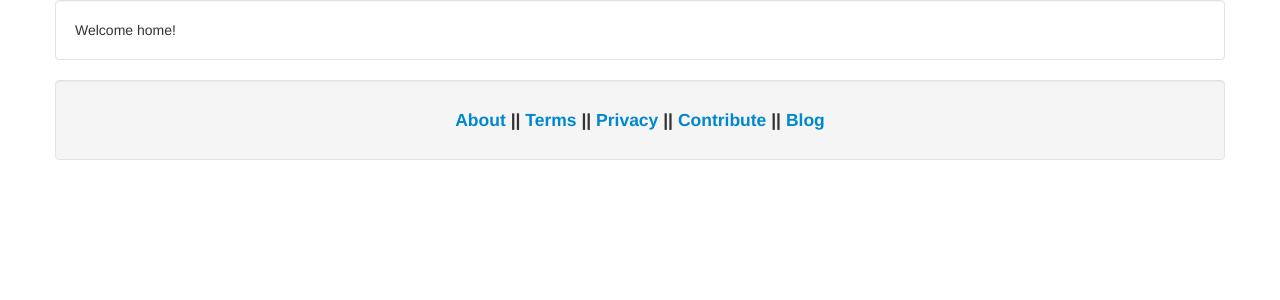
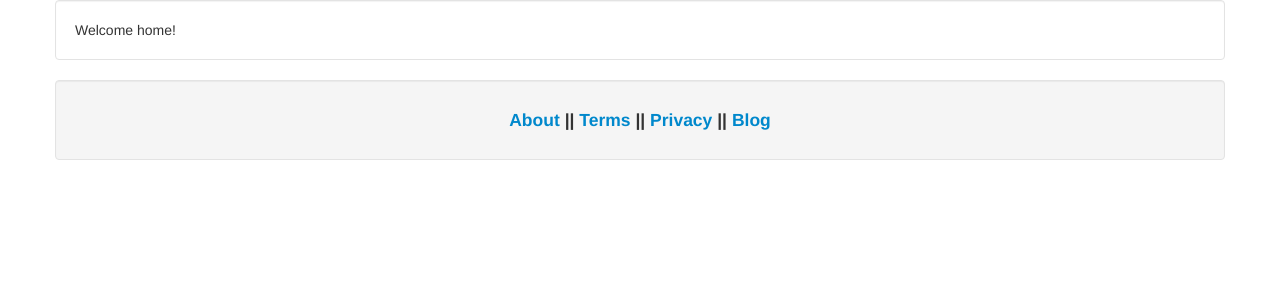
Before and after one commit to pras2309/opensn, a Django app: page / in a window 1280 px wide. Shown: the part 142-442 px from the top of the page. Run offline with Django 3.2, Linux system fonts and the light colour scheme; the visitor is signed in with stand-in values (Sample User, id 1); parts of the project's set-up code (start-up, migrations or seed data) failed here and were passed over.

Commit message:
Delete contribute pagewq

```diff
--- a/templates/common/footer.html
+++ b/templates/common/footer.html
@@ -3,7 +3,6 @@
             <h4 class="text-center"><a href="#">About</a>
 || <a href="#">Terms</a>
 || <a href="#">Privacy</a>
-|| <a href="#">Contribute</a>
 || <a href="#">Blog</a>
 </h4>
         </section>
```
